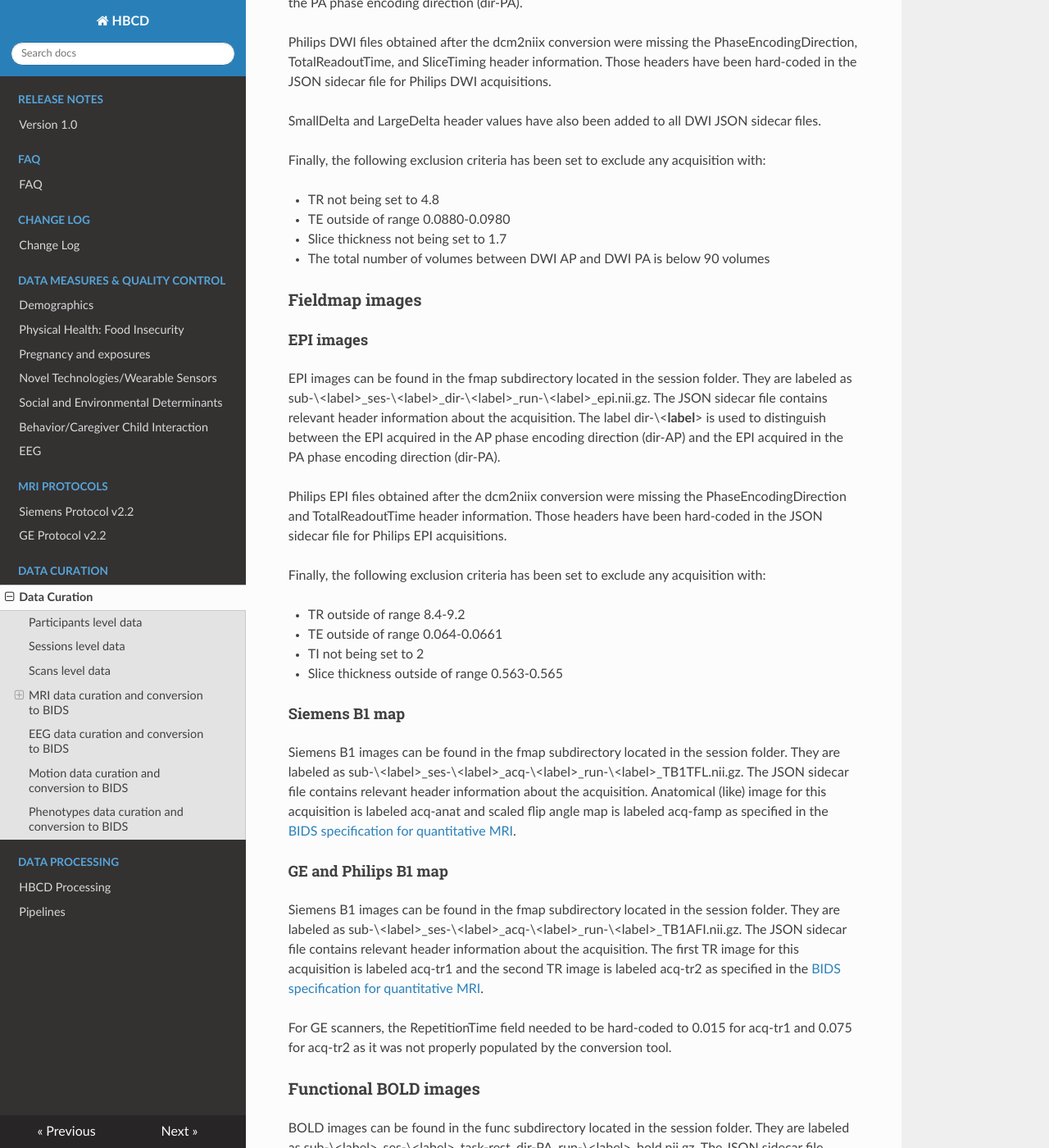
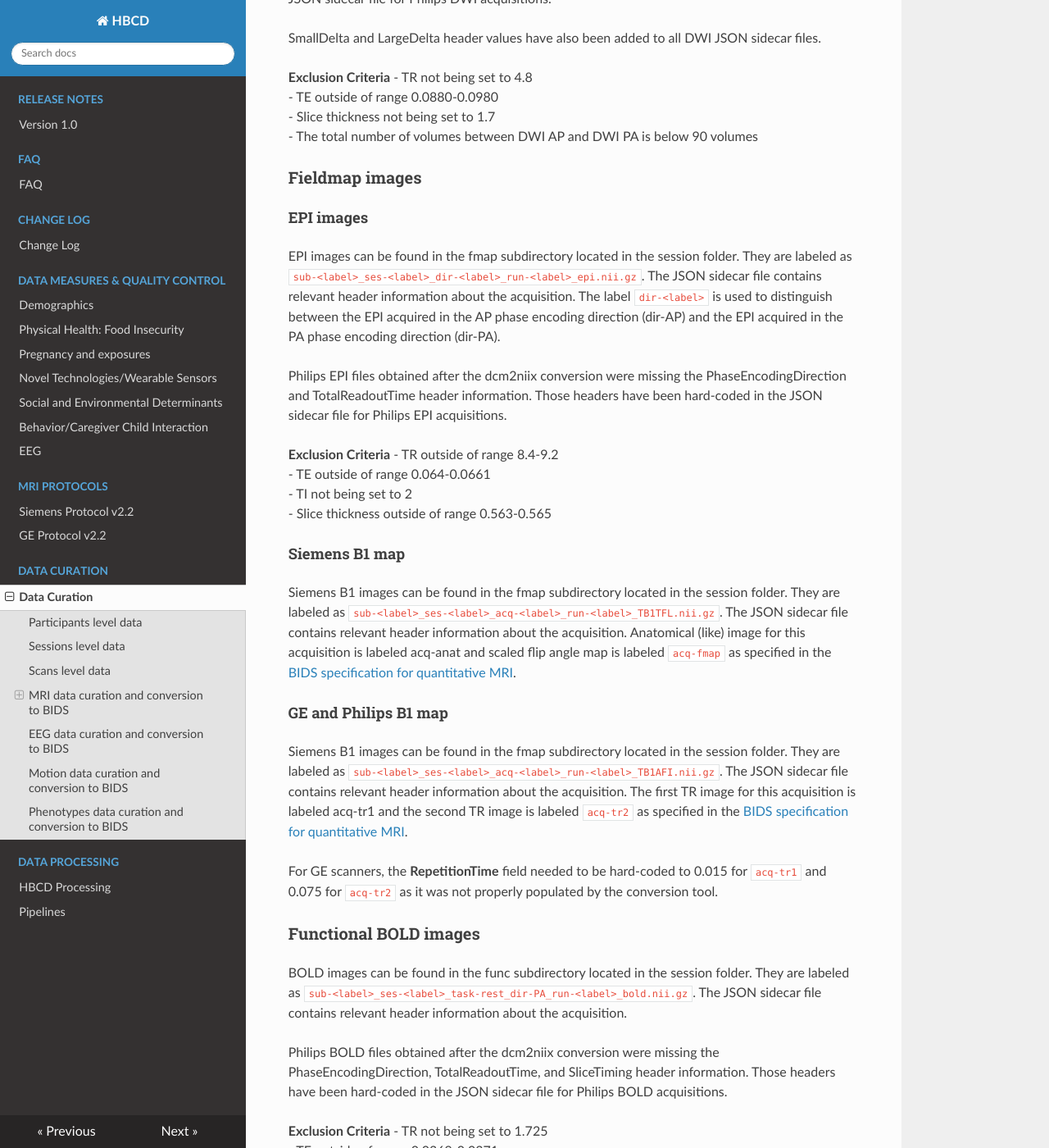
Before and after one commit to mattcieslak/hbcd-docs, an MkDocs documentation site: the page built from docs/bidscuration.md, in a window 1280 px wide and 1400 px high, scrolled down 3632 px. Shown: the whole window at 82% size. Built offline with MkDocs 1.6.1, drawn with Linux system fonts in a browser that asks for light colours; nearby versions of some CDN libraries; some of the changed text lies outside the part shown.

Commit message:
Update bidscuration.md
minor reformatting

```diff
--- a/docs/bidscuration.md
+++ b/docs/bidscuration.md
@@ -7,130 +7,110 @@ As much as possible, HBCD processing tries to utilize the [Brain Imaging Data St
 As anticipated in a large infant study, many subjects will have missing data elements. As a result, the number of folders and files available for each unique subject and session will vary. Additionally, because the HBCD acquisition involves multiple modalities, some are collected at different times. Even within a single modality, certain acquisitions may be gathered on different days.
 
 ## Participants level data
-
-Participant level data is available in the **participants**.tsv file, located at the root directory of the BIDS dataset. This file contains information about the participants’ sex. Descriptions of the TSV column names and properties of their values can be found in the sidecar **participants**.json file.
+Participant level data is available in the `participants.tsv` file, located at the root directory of the BIDS dataset. This file contains information about the participants’ sex. Descriptions of the TSV column names and properties of their values can be found in the sidecar `participants.json` file.
 
 ## Sessions level data
+Session level data is available in the `sessions.tsv` file located in the subject folder. This file contains information about the different sessions acquired for the participant in question. This file contains information about the site of collection, the age and gestational age of the participant during the sessions, and the head size of the participant. Descriptions of the TSV column names and properties of their values can be found in the sidecar `sessions.json` file.
 
-Session level data is available in the **sessions**.tsv file, located in the subject folder. This file contains information about the different sessions acquired for the participant in question. This file contains information about the site of collection, the age and gestational age of the participant during the sessions, and the head size of the participant. Descriptions of the TSV column names and properties of their values can be found in the sidecar **sessions**.json file.
-
-Note: age measures are computed based on a birthdate measure that is jittered up to 7 days.
+*Note: age measures are computed based on a birthdate measure that is jittered up to 7 days.*
 
 ## Scans level data
+The complexity of data acquisition and the varying image quality across scans make the `scans.tsv` file, located in the session folder. This file contains information about how old the participant was at the time of the acquisition, and in certain cases there is also information about the quality of the underlying acquisition. To get a better understanding of what the different fields in the `scans.tsv` file mean, please refer to the `scans.json` file.
 
-The complexity of data acquisition and the varying image quality across scans make the **scans**.tsv file, located in the session folder. This file contains information about how old the participant was at the time of the acquisition, and in certain cases there is also information about the quality of the underlying acquisition. To get a better understanding of what the different fields in the **scans**.tsv file mean, please refer to the **scans**.json file.
-
-Note: age measures are computed based on a birthdate measure that is jittered up to 7 days.
+*Note: age measures are computed based on a birthdate measure that is jittered up to 7 days.*
 
 ## MRI data curation and conversion to BIDS
-
-DICOM images are converted using a custom version of the [dcm2niix](https://github.com/rordenlab/dcm2niix) tool that included bug fixes for some modalities acquired in HBCD. The exact commit version of the dcm2niix tool is [https://github.com/rordenlab/dcm2niix/tree/c5caaa9f858b704b61d3ff4a7989282922dd712e](https://github.com/rordenlab/dcm2niix/tree/c5caaa9f858b704b61d3ff4a7989282922dd712e).
+DICOM images are converted using a [custom version](https://github.com/rordenlab/dcm2niix/tree/c5caaa9f858b704b61d3ff4a7989282922dd712e) of the [dcm2niix](https://github.com/rordenlab/dcm2niix) tool that included bug fixes for some modalities acquired in HBCD.
 
 MRI protocol is then checked in the produced NIfTI and JSON files and some exclusion criteria have been developed to ensure the quality of the data. For example, we check that all images are acquired using a head coil before including them in the BIDS dataset. Other exclusion criteria will be detailed in each of the image type sections below.
 
 In some instances, the NIfTI and JSON files obtained from the dcm2niix conversion needed to be altered by in house script to include additional header information. Those changes will be listed below in each of the image type sections below. Any hard-coded headers are listed in the HardCodedValues field of the JSON sidecar file of the acquisition..
 
 ### Anatomical images
-
 #### T1W
-
-T1W images can be found in the anat subdirectory located in the session folder. They are labeled as sub-\<label\>\_ses-\<label\>\_run-\<label\>\_T1w.nii.gz. The JSON sidecar file contains relevant header information about the acquisition.
+T1W images can be found in the anat subdirectory located in the session folder. They are labeled as `sub-<label>_ses-<label>_run-<label>_T1w.nii.gz`. The JSON sidecar file contains relevant header information about the acquisition.
 
 In the case of the Philips T1W images, the RepetitionTime value obtained after the dcm2niix conversion was incorrectly set and needed to be hardcoded to reflect the actual repetition time of the acquisition.
 
-Finally, the following exclusion criteria has been set to exclude any acquisition with:
-
+**Exclusion Criteria**
 - TR outside of range 2.3-2.41
-  - TE outside of range 0.002-0.0035
-  - TI outside of range 1.06-1.1
-  - Slice thickness not being 0.8
+- TE outside of range 0.002-0.0035
+- TI outside of range 1.06-1.1
+- Slice thickness not being 0.8
 
 #### T2W
-
-T2W images can be found in the anat subdirectory located in the session folder. They are labeled as sub-\<label\>\_ses-\<label\>\_run-\<label\>\_T2w.nii.gz. The JSON sidecar file contains relevant header information about the acquisition.
+T2W images can be found in the anat subdirectory located in the session folder. They are labeled as `sub-<label>_ses-<label>_run-<label>_T2w.nii.gz`. The JSON sidecar file contains relevant header information about the acquisition.
 
 The following exclusion criteria has been set to exclude any acquisition with:
-
 - TR outside of range 2.5-4.5
-  - TE outside of range 0.09-0.15
-  - TI outside of range 0.29-0.33
-  - Slice thickness outside of range 0.563-0.565
+- TE outside of range 0.09-0.15
+- TI outside of range 0.29-0.33
+- Slice thickness outside of range 0.563-0.565
 
 #### MRS localizer
-
-MRS localizer images can be found in the anat subdirectory located in the session folder. They are labeled as sub-\<label\>\_ses-\<label\>\_acq-\<label\>\_run-\<label\>\_T2w.nii.gz. The JSON sidecar file contains relevant header information about the acquisition.
+MRS localizer images can be found in the anat subdirectory located in the session folder. They are labeled as `sub-<label>_ses-<label>_acq-<label>_run-<label>_T2w.nii.gz`. The JSON sidecar file contains relevant header information about the acquisition.
 
 Axial MRS localizers are labeled using the acq-mrsLocAx label and coronal MRS localizers are labeled using the acq-mrsLocCor label.
 
-The following exclusion criteria has been set to exclude any acquisition with:
-
+**Exclusion Criteria**
 - TR outside of range 2.5-4.5
-  - TE outside of range 0.09-0.15
-  - TI outside of range 0.29-0.33
-  - Slice thickness outside of range 0.563-0.565
+- TE outside of range 0.09-0.15
+- TI outside of range 0.29-0.33
+- Slice thickness outside of range 0.563-0.565
 
 #### QALAS
-
-QALAS images can be found in the anat subdirectory located in the session folder. They are labeled as sub-\<label\>\_ses-\<label\>\_run-\<label\>\_inv-\<label\>\_QALAS.nii.gz. The JSON sidecar file contains relevant header information about the acquisition.
+QALAS images can be found in the anat subdirectory located in the session folder. They are labeled as `sub-<label>_ses-<label>_run-<label>_inv-<label>_QALAS.nii.gz`. The JSON sidecar file contains relevant header information about the acquisition.
 
 Depending on the scanner manufacturer, dcm2niix produced either 5 NIfTI 3D files or 1 NIfTI 4D file with 5 volumes. In addition, some header information was missing from the JSON file produced by dcm2niix. Therefore, we took the files produced by dcm2niix and generated the QALAS NIfTI files that can be found in the BIDS dataset. Therefore, each QALAS series results in 5 NIfTI files with different inversion time (labeled using the inv-\<label\> BIDS tag). In addition, JSON sidecar file needed have the following headers modified:
 
-- InversionTime values were hard-coded as follows:
-  - 0 in the inv\-0 QALAS file
-  - 0.1 in the inv\-1 QALAS file
-  - 1 in the inv\-2 QALAS file
-  - 1.9 in the inv\-3 QALAS file
-  - 2.7 in the inv\-4 QALAS file
-- T2Prep was hard-coded as 0.1 in the inv\-0 QALAS file
+InversionTime values were hard-coded as follows:
+- 0 in the `inv-0` QALAS file
+- 0.1 in the `inv-1` QALAS file
+- 1 in the `inv-2` QALAS file
+- 1.9 in the `inv-3` QALAS file
+- 2.7 in the `inv-4` QALAS file
+
+T2Prep was hard-coded as 0.1 in the `inv-0` QALAS file
 
 ### Diffusion weighted images
-
-DWI images can be found in the dwi subdirectory located in the session folder. They are labeled as sub-\<label\>\_ses-\<label\>\_dir-\<label\>\_run-\<label\>\_dwi.nii.gz. The JSON sidecar file contains relevant header information about the acquisition. The label dir-\<**label**\> is used to distinguish between the DWI acquired in the AP phase encoding direction (dir-AP) and the DWI acquired in the PA phase encoding direction (dir-PA).
+DWI images can be found in the dwi subdirectory located in the session folder. They are labeled as `sub-<label>_ses-<label>_dir-<label>_run-<label>_dwi.nii.gz`. The JSON sidecar file contains relevant header information about the acquisition. The label `dir-<label>` is used to distinguish between the DWI acquired in the AP phase encoding direction (dir-AP) and the DWI acquired in the PA phase encoding direction (dir-PA).
 
 Philips DWI files obtained after the dcm2niix conversion were missing the PhaseEncodingDirection, TotalReadoutTime, and SliceTiming header information. Those headers have been hard-coded in the JSON sidecar file for Philips DWI acquisitions.
 
 SmallDelta and LargeDelta header values have also been added to all DWI JSON sidecar files.
 
-Finally, the following exclusion criteria has been set to exclude any acquisition with:
-
+**Exclusion Criteria**
 - TR not being set to 4.8
-  - TE outside of range 0.0880-0.0980
-  - Slice thickness not being set to 1.7
-  - The total number of volumes between DWI AP and DWI PA is below 90 volumes
+- TE outside of range 0.0880-0.0980
+- Slice thickness not being set to 1.7
+- The total number of volumes between DWI AP and DWI PA is below 90 volumes
 
 ### Fieldmap images
-
 #### EPI images
-
-EPI images can be found in the fmap subdirectory located in the session folder. They are labeled as sub-\<label\>\_ses-\<label\>\_dir-\<label\>\_run-\<label\>\_epi.nii.gz. The JSON sidecar file contains relevant header information about the acquisition. The label dir-\<**label**\> is used to distinguish between the EPI acquired in the AP phase encoding direction (dir-AP) and the EPI acquired in the PA phase encoding direction (dir-PA).
+EPI images can be found in the fmap subdirectory located in the session folder. They are labeled as `sub-<label>_ses-<label>_dir-<label>_run-<label>_epi.nii.gz`. The JSON sidecar file contains relevant header information about the acquisition. The label `dir-<label>` is used to distinguish between the EPI acquired in the AP phase encoding direction (dir-AP) and the EPI acquired in the PA phase encoding direction (dir-PA).
 
 Philips EPI files obtained after the dcm2niix conversion were missing the PhaseEncodingDirection and TotalReadoutTime header information. Those headers have been hard-coded in the JSON sidecar file for Philips EPI acquisitions.
 
-Finally, the following exclusion criteria has been set to exclude any acquisition with:
-
+**Exclusion Criteria**
 - TR outside of range 8.4-9.2
-  - TE outside of range 0.064-0.0661
-  - TI not being set to 2
-  - Slice thickness outside of range 0.563-0.565
+- TE outside of range 0.064-0.0661
+- TI not being set to 2
+- Slice thickness outside of range 0.563-0.565
 
 #### Siemens B1 map
-
-Siemens B1 images can be found in the fmap subdirectory located in the session folder. They are labeled as sub-\<label\>\_ses-\<label\>\_acq-\<label\>\_run-\<label\>\_TB1TFL.nii.gz. The JSON sidecar file contains relevant header information about the acquisition. Anatomical (like) image for this acquisition is labeled acq-anat and scaled flip angle map is labeled acq-famp as specified in the [BIDS specification for quantitative MRI](https://bids-specification.readthedocs.io/en/stable/appendices/qmri.html#tb1tfl-and-tb1rfm-specific-notes).
+Siemens B1 images can be found in the fmap subdirectory located in the session folder. They are labeled as `sub-<label>_ses-<label>_acq-<label>_run-<label>_TB1TFL.nii.gz`. The JSON sidecar file contains relevant header information about the acquisition. Anatomical (like) image for this acquisition is labeled acq-anat and scaled flip angle map is labeled `acq-fmap` as specified in the [BIDS specification for quantitative MRI](https://bids-specification.readthedocs.io/en/stable/appendices/qmri.html#tb1tfl-and-tb1rfm-specific-notes).
 
 #### GE and Philips B1 map
+Siemens B1 images can be found in the fmap subdirectory located in the session folder. They are labeled as `sub-<label>_ses-<label>_acq-<label>_run-<label>_TB1AFI.nii.gz`. The JSON sidecar file contains relevant header information about the acquisition. The first TR image for this acquisition is labeled acq-tr1 and the second TR image is labeled `acq-tr2` as specified in the [BIDS specification for quantitative MRI](https://bids-specification.readthedocs.io/en/stable/appendices/qmri.html#tb1tfl-and-tb1rfm-specific-notes).
 
-Siemens B1 images can be found in the fmap subdirectory located in the session folder. They are labeled as sub-\<label\>\_ses-\<label\>\_acq-\<label\>\_run-\<label\>\_TB1AFI.nii.gz. The JSON sidecar file contains relevant header information about the acquisition. The first TR image for this acquisition is labeled acq-tr1 and the second TR image is labeled acq-tr2 as specified in the [BIDS specification for quantitative MRI](https://bids-specification.readthedocs.io/en/stable/appendices/qmri.html#tb1tfl-and-tb1rfm-specific-notes).
-
-For GE scanners, the RepetitionTime field needed to be hard-coded to 0.015 for acq-tr1 and 0.075 for acq-tr2 as it was not properly populated by the conversion tool.
+For GE scanners, the **RepetitionTime** field needed to be hard-coded to 0.015 for `acq-tr1` and 0.075 for `acq-tr2` as it was not properly populated by the conversion tool.
 
 ### Functional BOLD images
-
-BOLD images can be found in the func subdirectory located in the session folder. They are labeled as sub-\<label\>\_ses-\<label\>\_task-rest\_dir-PA\_run-\<label\>\_bold.nii.gz. The JSON sidecar file contains relevant header information about the acquisition.
+BOLD images can be found in the func subdirectory located in the session folder. They are labeled as `sub-<label>_ses-<label>_task-rest_dir-PA_run-<label>_bold.nii.gz`. The JSON sidecar file contains relevant header information about the acquisition.
 
 Philips BOLD files obtained after the dcm2niix conversion were missing the PhaseEncodingDirection, TotalReadoutTime, and SliceTiming  header information. Those headers have been hard-coded in the JSON sidecar file for Philips BOLD acquisitions.
 
-Finally, the following exclusion criteria has been set to exclude any acquisition with:
-
+**Exclusion Criteria**
 - TR not being set to 1.725
 - TE outside of range 0.0369-0.0371
 - Slice thickness not being set to 2
```
